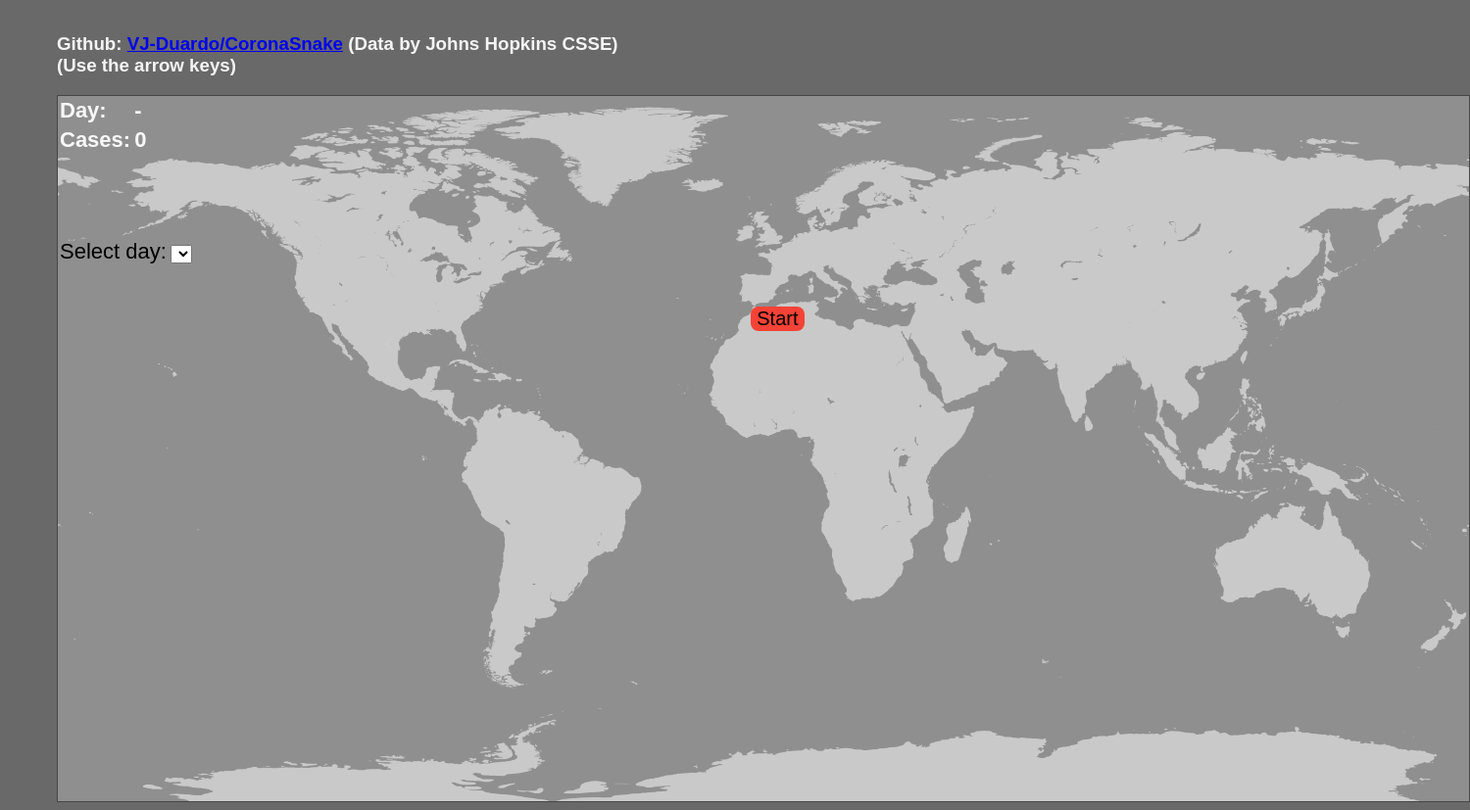
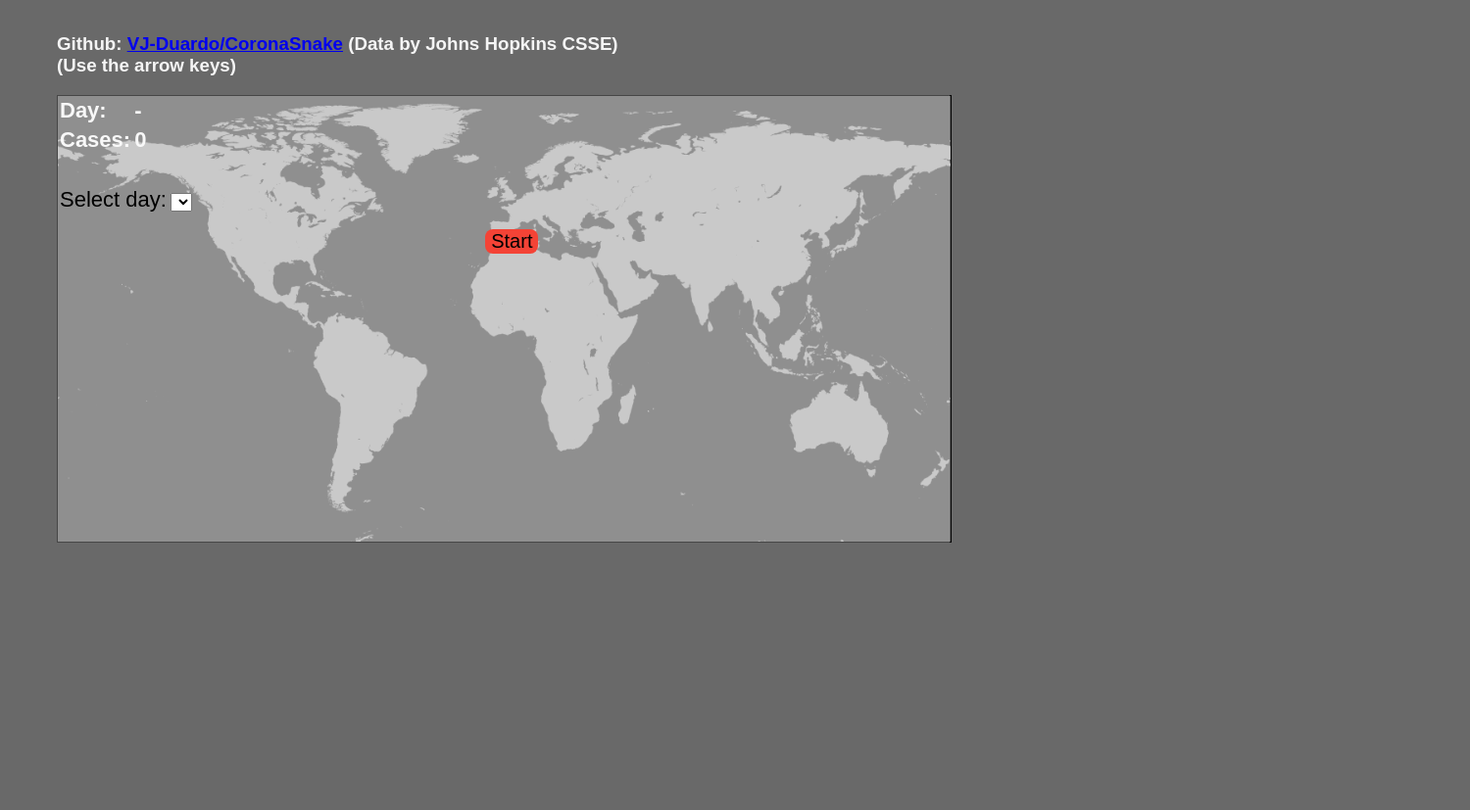
Before and after one commit to VJ-Duardo/CoronaSnake, a plain HTML site: page index.html in a window 1280 px wide. Shown: the part 61-888 px from the top of the page at 98% size, 1500 px wide, since content can reach past the window. After the commit the page ends 800 px from the top, so only its background shows below. Drawn offline with Linux system fonts and the light colour scheme; no server answers.

Commit message:
canvas scales with resolution

```diff
--- a/css/style.css
+++ b/css/style.css
@@ -34,7 +34,8 @@ h1{
     z-index: 1;
     border: 1px solid #000000;
     background: url('../earth2.png');
-    background-size: 1440px 720px;
+    background-size: cover;
+    width: 75%;
 }
 
 
@@ -51,8 +52,7 @@ h1{
     position: relative;
     z-index: 3;
     background: rgba(230,230,230,0.3);
-    width: 1442px;
-    height: 722px;
+    width: 75%;
 }
 
 
```
